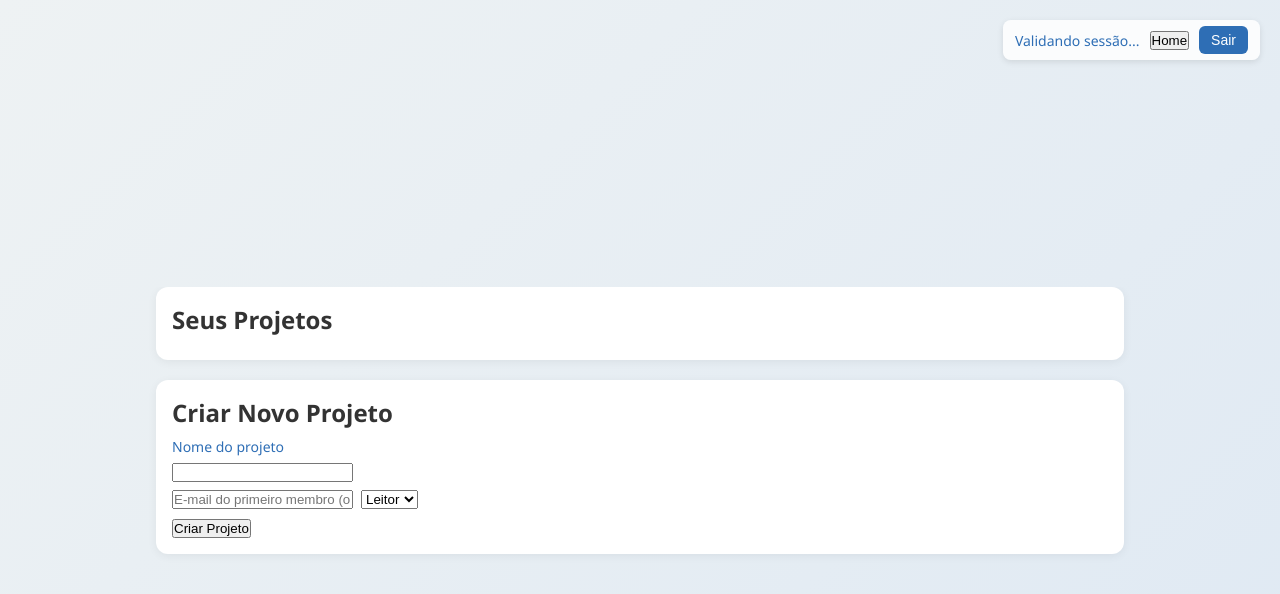
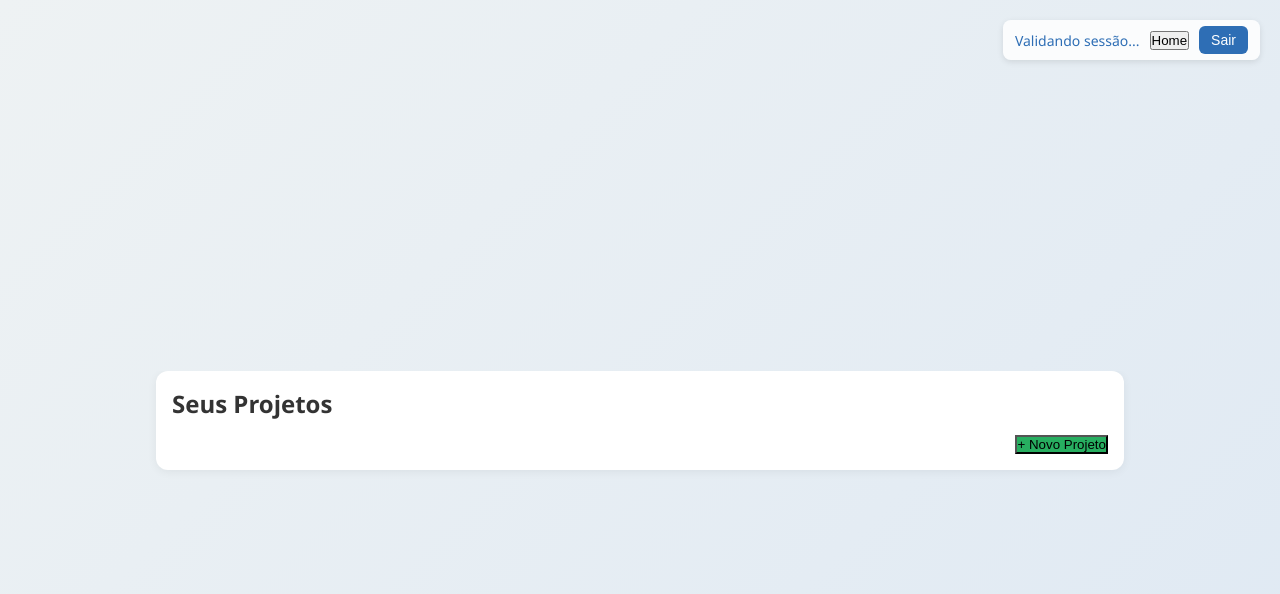
Before and after one commit to mpmoraes-sudo/coletor-fullstack, a website: page logado/gerenciarProjetos.html in a window 1280 px wide. Drawn offline with Linux system fonts and the light colour scheme; no server answers; sample sign-in values are in the browser's storage.

Commit message:
Update gerenciarProjetos.html

```diff
--- a/logado/gerenciarProjetos.html
+++ b/logado/gerenciarProjetos.html
@@ -95,21 +95,26 @@
       <h2>Seus Projetos</h2>
       <div id="listaProjetos"></div>
       <p id="mensagem" style="margin-top: 8px;"></p>
+      <div style="text-align:right; margin-top:12px;">
+        <button id="botaoNovoProjeto" style="background-color:#27ae60;">+ Novo Projeto</button>
+      </div>
     </div>
 
-    <div class="card">
+    <div class="card" id="cardNovoProjeto" style="display:none;">
       <h2>Criar Novo Projeto</h2>
       <form id="formNovoProjeto">
         <label for="nomeNovoProjeto" class="campo-label">Nome do projeto</label>
         <input type="text" id="nomeNovoProjeto" required />
 
         <div style="display:flex; gap:8px; align-items:center; margin-top:8px;">
-          <input type="email" id="inputNovoMembro" placeholder="E-mail do primeiro membro (opcional)" />
+          <input type="email" id="inputNovoMembro" placeholder="E-mail de membro a convidar" />
           <select id="permissaoNovoMembro">
             <option value="editor">Editor</option>
             <option value="leitor" selected>Leitor</option>
           </select>
         </div>
+
+        <ul id="listaConvites" style="margin-top:8px; padding-left:16px;"></ul>
 
         <button type="submit" style="margin-top:10px;">Criar Projeto</button>
       </form>
```
